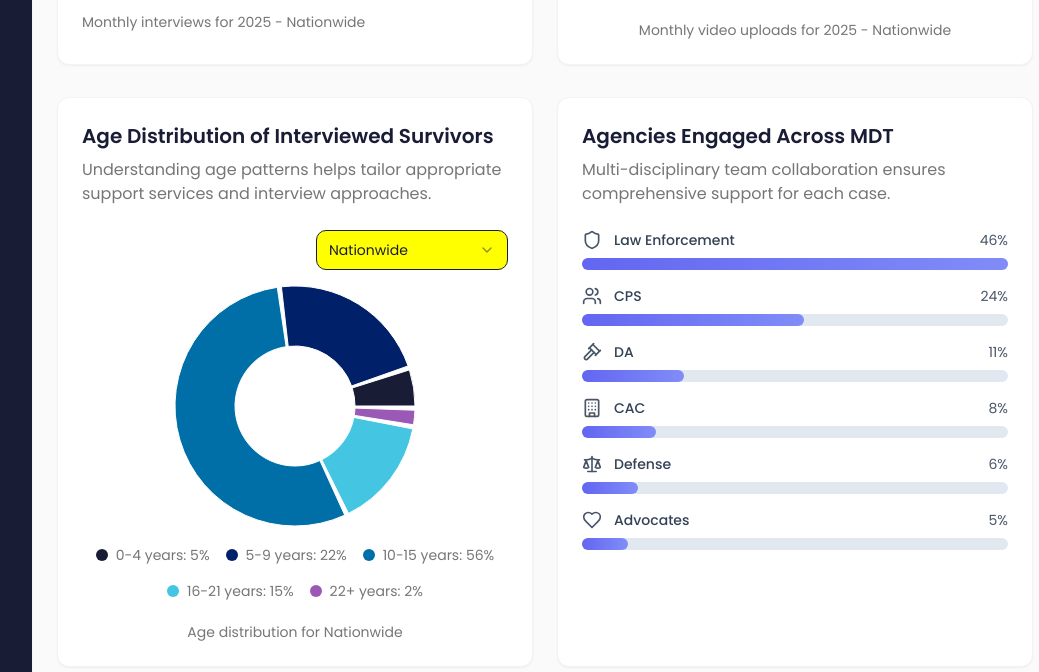
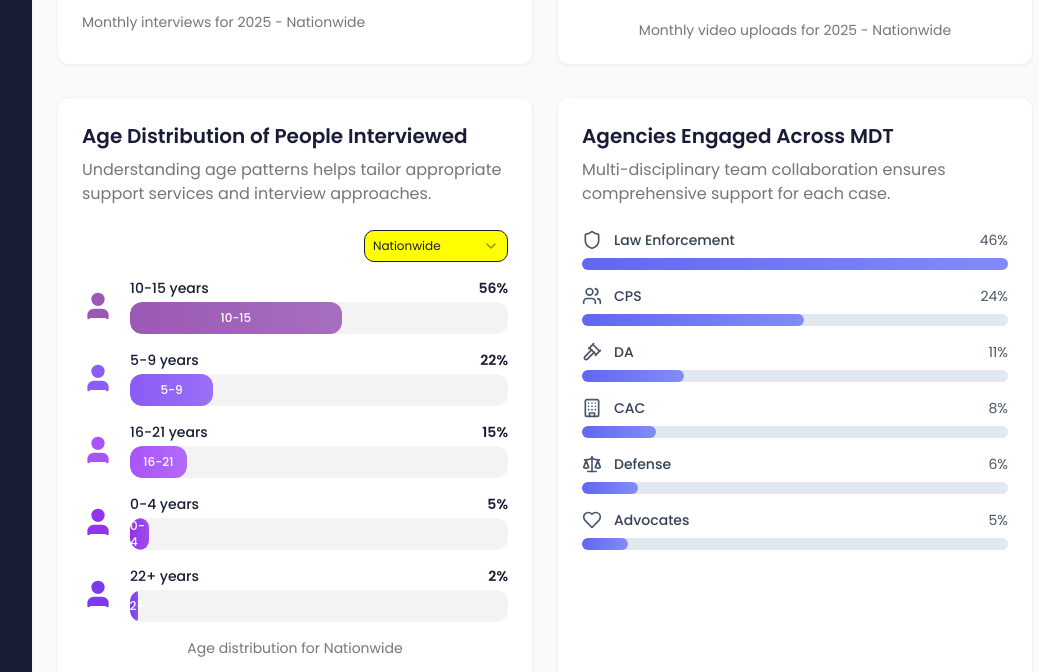
Before and after one commit to Leo-Torre5/guardify-impact-visuals, a React (Vite) app: page / in a window 1280 px wide. Shown: the part 940-1612 px from the top of the page, without its empty margins (223-1262 px from the left). Built offline with nearby package versions, Linux system fonts and the light colour scheme.

Commit message:
Refactor: Redesign Age Distribution module
Redesigned the Age Distribution module to use horizontal progress bars, sorted by percentage, with colored human silhouettes and regional filter functionality.

```diff
--- a/src/components/ImpactReport.tsx
+++ b/src/components/ImpactReport.tsx
@@ -253,7 +253,7 @@ const ImpactReport = () => {
             {/* Age Distribution */}
             <Card className="p-6 bg-white shadow-sm border border-[#F3F3F3] rounded-xl">
               <div className="text-left mb-6">
-                <h3 className="text-xl font-semibold text-[#191C35] mb-2 font-poppins">Age Distribution of Interviewed Survivors</h3>
+                <h3 className="text-xl font-semibold text-[#191C35] mb-2 font-poppins">Age Distribution of People Interviewed</h3>
                 <p className="text-[#767676] font-poppins">
                   Understanding age patterns helps tailor appropriate support services and interview approaches.
                 </p>
--- a/src/components/charts/AgeDistributionChart.tsx
+++ b/src/components/charts/AgeDistributionChart.tsx
@@ -1,6 +1,6 @@
 
 import React from 'react';
-import { PieChart, Pie, Cell, ResponsiveContainer, Legend, Tooltip } from 'recharts';
+import { User } from 'lucide-react';
 import { Select, SelectContent, SelectItem, SelectTrigger, SelectValue } from '@/components/ui/select';
 
 interface AgeDistributionChartProps {
@@ -32,11 +32,15 @@ const AgeDistributionChart: React.FC<AgeDistributionChartProps> = ({ data, viewT
   };
 
   const currentData = getRegionalData(viewType);
-  const chartData = Object.entries(currentData).map(([age, percentage]) => ({
-    name: `${age} years`,
-    value: percentage,
-    age
-  }));
+
+  // Convert data to array and sort by percentage (highest to lowest)
+  const sortedData = Object.entries(currentData)
+    .map(([ageRange, percentage]) => ({
+      ageRange,
+      percentage,
+      label: `${ageRange} years`
+    }))
+    .sort((a, b) => b.percentage - a.percentage);
 
   const regionOptions = [
     { value: "nationwide", label: "Nationwide" },
@@ -49,47 +53,16 @@ const AgeDistributionChart: React.FC<AgeDistributionChartProps> = ({ data, viewT
     { value: "northwest", label: "Northwest" }
   ];
 
-  // Brand colors matching your guidelines
-  const COLORS = [
-    '#191C35', // Navy Blue
-    '#002169', // True Blue
-    '#006FA7', // Blue
-    '#44c5e2', // Baby Blue
-    '#9B59B6'  // Purple
-  ];
-
-  const CustomTooltip = ({ active, payload }: any) => {
-    if (active && payload && payload.length) {
-      return (
-        <div className="bg-white p-3 rounded-lg shadow-lg border border-[#F3F3F3]">
-          <p className="font-poppins font-semibold text-[#191C35]">
-            {payload[0].payload.name}
-          </p>
-          <p className="font-poppins text-[#767676]">
-            {payload[0].value}% of survivors
-          </p>
-        </div>
-      );
-    }
-    return null;
-  };
-
-  const CustomLegend = ({ payload }: any) => {
-    return (
-      <div className="flex flex-wrap gap-4 justify-center mt-6">
-        {payload.map((entry: any, index: number) => (
-          <div key={index} className="flex items-center gap-2">
-            <div
-              className="w-3 h-3 rounded-full"
-              style={{ backgroundColor: entry.color }}
-            />
-            <span className="text-sm font-poppins text-[#767676]">
-              {entry.value}: {chartData[index].value}%
-            </span>
-          </div>
-        ))}
-      </div>
-    );
+  // Brand colors for the progress bars (purple gradient)
+  const getBarColor = (index: number) => {
+    const colors = [
+      '#9B59B6', // Purple
+      '#8b5cf6', // Lighter purple
+      '#a855f7', // Medium purple
+      '#9333ea', // Darker purple
+      '#7c3aed'  // Deep purple
+    ];
+    return colors[index % colors.length];
   };
 
   return (
@@ -97,7 +70,7 @@ const AgeDistributionChart: React.FC<AgeDistributionChartProps> = ({ data, viewT
       {/* Filter */}
       <div className="flex justify-end">
         <Select value={viewType} onValueChange={onViewTypeChange}>
-          <SelectTrigger className="w-48 font-poppins border-[#191C35] focus:ring-[#191C35] text-[#191C35] text-sm">
+          <SelectTrigger className="w-36 h-8 font-poppins border-[#191C35] focus:ring-[#191C35] text-[#191C35] text-xs px-2">
             <SelectValue placeholder="Select region" />
           </SelectTrigger>
           <SelectContent className="bg-white border-[#191C35] z-[9999]">
@@ -105,7 +78,7 @@ const AgeDistributionChart: React.FC<AgeDistributionChartProps> = ({ data, viewT
               <SelectItem
                 key={option.value}
                 value={option.value}
-                className="focus:bg-[#DBEAFE] focus:text-[#191C35] text-[#191C35]"
+                className="focus:bg-[#DBEAFE] focus:text-[#191C35] text-[#191C35] text-xs"
               >
                 {option.label}
               </SelectItem>
@@ -114,27 +87,51 @@ const AgeDistributionChart: React.FC<AgeDistributionChartProps> = ({ data, viewT
         </Select>
       </div>
 
-      <div className="h-80">
-        <ResponsiveContainer width="100%" height="100%">
-          <PieChart>
-            <Pie
-              data={chartData}
-              cx="50%"
-              cy="50%"
-              innerRadius={60}
-              outerRadius={120}
-              paddingAngle={2}
-              dataKey="value"
-            >
-              {chartData.map((entry, index) => (
-                <Cell key={`cell-${index}`} fill={COLORS[index % COLORS.length]} />
-              ))}
-            </Pie>
-            <Tooltip content={<CustomTooltip />} />
-            <Legend content={<CustomLegend />} />
-          </PieChart>
-        </ResponsiveContainer>
+      {/* Progress Bars */}
+      <div className="space-y-4">
+        {sortedData.map((item, index) => (
+          <div key={item.ageRange} className="flex items-center gap-4">
+            {/* Human Silhouette */}
+            <div className="flex-shrink-0">
+              <User
+                className="w-8 h-8"
+                style={{ color: getBarColor(index) }}
+                fill="currentColor"
+              />
+            </div>
+
+            {/* Progress Bar Container */}
+            <div className="flex-1">
+              {/* Percentage Label */}
+              <div className="flex justify-between items-center mb-1">
+                <span className="text-sm font-poppins text-[#191C35] font-medium">
+                  {item.label}
+                </span>
+                <span className="text-sm font-poppins text-[#191C35] font-semibold">
+                  {item.percentage}%
+                </span>
+              </div>
+
+              {/* Progress Bar */}
+              <div className="relative w-full h-8 bg-[#F3F3F3] rounded-lg overflow-hidden">
+                <div
+                  className="h-full rounded-lg transition-all duration-1000 ease-out flex items-center justify-center"
+                  style={{
+                    width: `${item.percentage}%`,
+                    backgroundColor: getBarColor(index),
+                    background: `linear-gradient(90deg, ${getBarColor(index)}, ${getBarColor(index)}dd)`
+                  }}
+                >
+                  <span className="text-white text-xs font-poppins font-medium">
+                    {item.ageRange}
+                  </span>
+                </div>
+              </div>
+            </div>
+          </div>
+        ))}
       </div>
+
       <div className="text-center mt-6">
         <div className="text-sm text-[#767676] font-poppins">
           Age distribution for {regionOptions.find(r => r.value === viewType)?.label}
```
